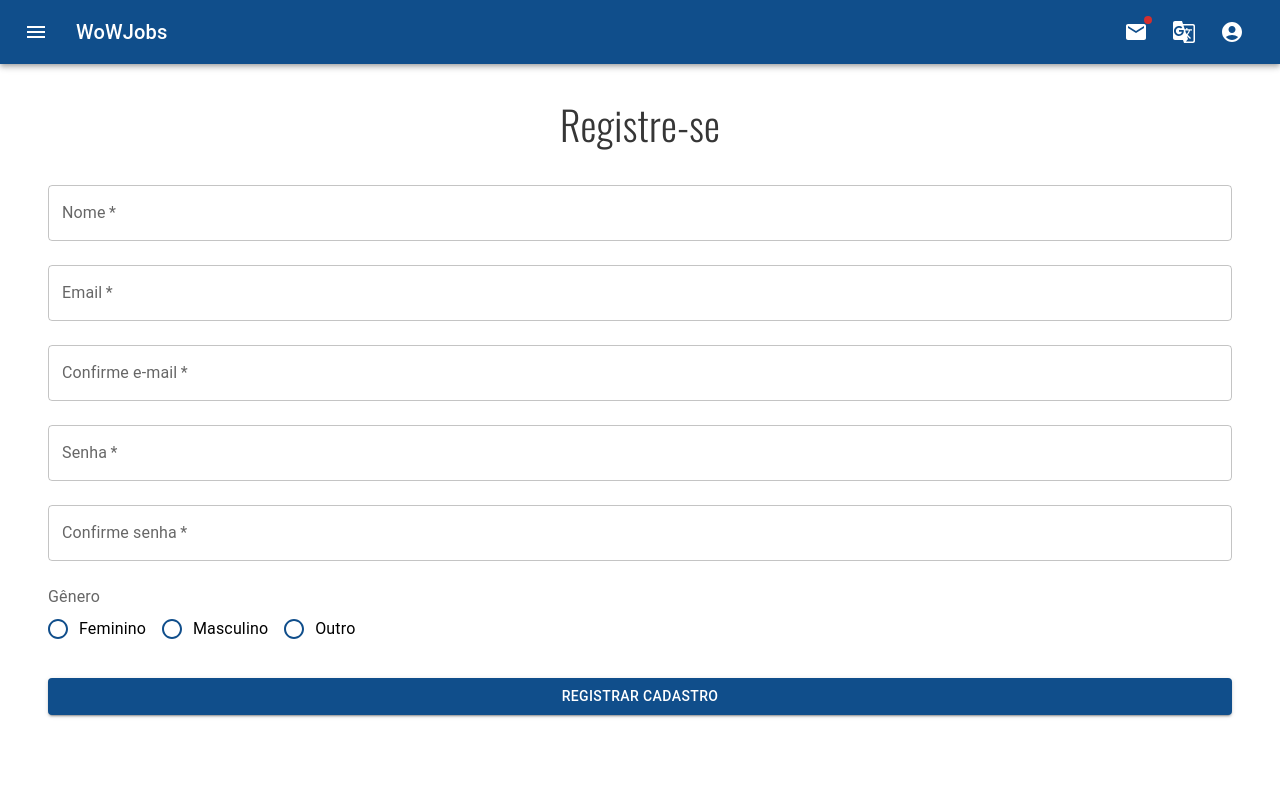
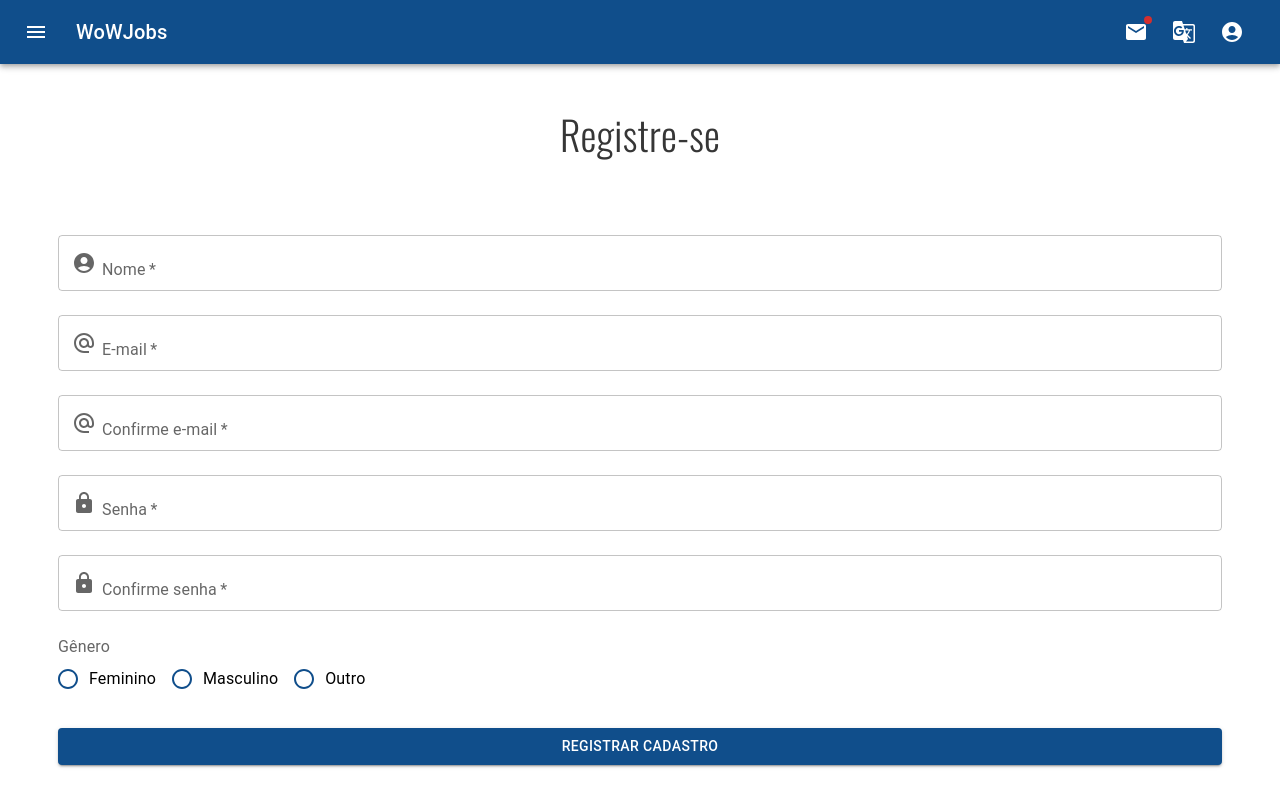
Before and after one commit to GarciaaMarilia/WoWJobs, a React (Create React App) app: page /Registration in a window 1280 px wide. Shown: the top 806 px of the page. Built offline with nearby package versions, Linux system fonts and the light colour scheme.

Commit message:
Ícones nos inputs

```diff
--- a/package.json
+++ b/package.json
@@ -3,11 +3,10 @@
   "version": "0.1.0",
   "private": true,
   "dependencies": {
-    "@emotion/react": "^11.4.1",
-    "@emotion/styled": "^11.3.0",
     "@material-ui/core": "^5.0.0-beta.5",
     "@material-ui/icons": "^4.11.2",
-    "@mui/material": "^5.0.0",
+    "@material-ui/styles": "^4.11.4",
+    "@mui/icons-material": "^5.3.0",
     "@testing-library/jest-dom": "^5.14.1",
     "@testing-library/react": "^11.2.7",
     "@testing-library/user-event": "^12.8.3",
--- a/src/Screens/Experience.jsx
+++ b/src/Screens/Experience.jsx
@@ -6,6 +6,11 @@ import MenuItem from '@mui/material/MenuItem';
 import Button from '@mui/material/Button';
 import Stack from '@mui/material/Stack';
 import Box from '@mui/material/Box';
+
+import BusinessIcon from '@mui/icons-material/Business';
+import AccessTimeIcon from '@mui/icons-material/AccessTime';
+import BadgeIcon from '@mui/icons-material/Badge';
+import DescriptionIcon from '@mui/icons-material/Description';
 
 import Space from '../Style/space';
 
@@ -49,7 +54,7 @@ function Experience() {
 
     return (
         <form>
-            <Box style={{ margin: 40 }}>
+            <Box style={{ margin: 50 }}>
 
                 <Space size={60} />
 
@@ -72,21 +77,36 @@ function Experience() {
 
                     <TextField
                         fullWidth
-                        label="Empresa"
+                        label={
+                            <>
+                                <BusinessIcon style={{ paddingRight: "6px" }} />
+                                Empresa
+                            </>
+                        }
                         id="empresa"
                     />
 
                     <TextField
                         fullWidth
                         id="tempoAtuacao"
-                        label="Tempo de atuação (Anos)"
+                        label={
+                            <>
+                                <AccessTimeIcon style={{ paddingRight: "6px" }} />
+                                Tempo de Atuação (Anos)
+                            </>
+                        }
                         type="number"
                     />
 
                     <TextField
                         fullWidth
                         id="areaAtuacao"
-                        label="Área de atuação"
+                        label={
+                            <>
+                                <BadgeIcon style={{ paddingRight: "6px" }} />
+                                Área de Atuação
+                            </>
+                        }
                         select
                         value={area}
                         onChange={areaChange}
@@ -110,7 +130,12 @@ function Experience() {
 
                     <TextField
                         fullWidth
-                        label="Descrição"
+                        label={
+                            <>
+                                <DescriptionIcon style={{ paddingRight: "6px" }} />
+                                Descrição
+                            </>
+                        }
                         id="descricao"
                         multiline
                         rows={8}
--- a/src/Screens/Login.jsx
+++ b/src/Screens/Login.jsx
@@ -7,11 +7,11 @@ import {
     FormControlLabel,
     Typography
 } from '@material-ui/core';
-
-import Box from '@mui/material/Box';
-
+import AccountCircleIcon from '@mui/icons-material/AccountCircle';
+import LockIcon from '@mui/icons-material/Lock';
 
 import Stack from '@mui/material/Stack';
+import Box from '@mui/material/Box';
 
 import Space from "../Style/space";
 
@@ -19,11 +19,12 @@ import Space from "../Style/space";
 export default function FormularioLogin() {
     const [login, setLogin] = useState("");
     const [password, setPassword] = useState("");
-    const [remember, setRemember] = useState(true);
+    const [remember, setRemember] = useState(false);
+
 
     return (
         <form>
-            <Box style={{ margin: 40 }}>
+            <Box style={{ margin: 50 }}>
 
                 <Space size={60} />
 
@@ -34,18 +35,23 @@ export default function FormularioLogin() {
                     fontSize='40px'
                     color='#363636'
                 >
-                    Login
+                    Entrar
                 </Typography>
 
-                <Space size={80} />
+                <Space size={60} />
 
                 <TextField
                     value={login}
                     onChange={(event) => {
                         setLogin(event.target.value);
                     }}
-                    id="Login"
-                    label="Login"
+                    id="login"
+                    label={
+                        <>
+                            <AccountCircleIcon style={{ paddingRight: "6px" }} />
+                            Usuário
+                        </>
+                    }
                     variant="outlined"
                     margin="normal"
                     fullWidth
@@ -56,8 +62,13 @@ export default function FormularioLogin() {
                     onChange={(event) => {
                         setPassword(event.target.value);
                     }}
-                    id="Password"
-                    label="Password"
+                    id="password"
+                    label={
+                        <>
+                            <LockIcon style={{ paddingRight: "6px" }} />
+                            Senha
+                        </>
+                    }
                     type="password"
                     variant="outlined"
                     margin="normal"
--- a/src/Screens/Registration.jsx
+++ b/src/Screens/Registration.jsx
@@ -11,6 +11,9 @@ import {
     Radio,
     Box
 } from '@material-ui/core';
+import AlternateEmailIcon from '@mui/icons-material/AlternateEmail';
+import AccountCircleIcon from '@mui/icons-material/AccountCircle';
+import LockIcon from '@mui/icons-material/Lock';
 
 import Space from '../Style/space';
 
@@ -24,7 +27,7 @@ export default function Registration() {
 
     return (
         <form>
-            <Box style={{ margin: 40 }}>
+            <Box style={{ margin: 50 }}>
 
                 <Space size={60} />
 
@@ -39,15 +42,20 @@ export default function Registration() {
                     Registre-se
                 </Typography>
 
-                <Space size={20} />
+                <Space size={60} />
 
                 <TextField
                     value={username}
                     onChange={(event) => {
                         setUsername(event.target.value);
                     }}
-                    id="Username"
-                    label="Nome"
+                    id="username"
+                    label={
+                        <>
+                            <AccountCircleIcon style={{ paddingRight: "6px" }} />
+                            Nome
+                        </>
+                    }
                     required
                     variant="outlined"
                     margin="normal"
@@ -60,7 +68,12 @@ export default function Registration() {
                         setEmail(event.target.value);
                     }}
                     id="email"
-                    label="Email"
+                    label={
+                        <>
+                            <AlternateEmailIcon style={{ paddingRight: "6px" }} />
+                            E-mail
+                        </>
+                    }
                     required
                     variant="outlined"
                     margin="normal"
@@ -73,7 +86,12 @@ export default function Registration() {
                         setConemail(event.target.value);
                     }}
                     id="conEmail"
-                    label="Confirme e-mail"
+                    label={
+                        <>
+                            <AlternateEmailIcon style={{ paddingRight: "6px" }} />
+                            Confirme e-mail
+                        </>
+                    }
                     required
                     variant="outlined"
                     margin="normal"
@@ -87,7 +105,12 @@ export default function Registration() {
                     }}
                     type="password"
                     id="Password"
-                    label="Senha"
+                    label={
+                        <>
+                            <LockIcon style={{ paddingRight: "6px" }} />
+                            Senha
+                        </>
+                    }
                     required
                     variant="outlined"
                     margin="normal"
@@ -101,7 +124,12 @@ export default function Registration() {
                     }}
                     type="password"
                     id="conPassword"
-                    label="Confirme senha"
+                    label={
+                        <>
+                            <LockIcon style={{ paddingRight: "6px" }} />
+                            Confirme senha
+                        </>
+                    }
                     required
                     variant="outlined"
                     margin="normal"
--- a/src/Screens/Vacancies.jsx
+++ b/src/Screens/Vacancies.jsx
@@ -10,7 +10,7 @@ import Space from '../Style/space';
 export default function Vacancies() {
     return (
         <React.Fragment>
-            <Box style={{ margin: 40 }}>
+            <Box style={{ margin: 50 }}>
 
                 <Space size={60} />
 
```
Also changed, not shown: 1 other file (tests, documents, lock files or other folders).
